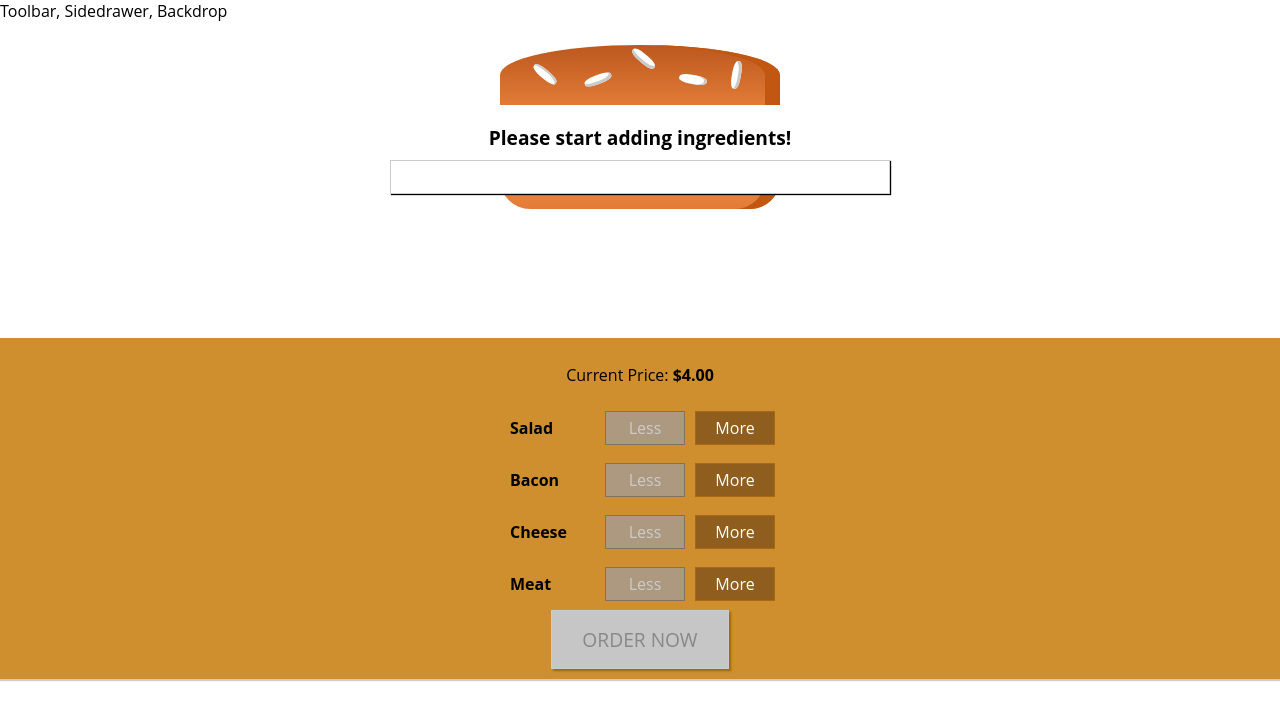
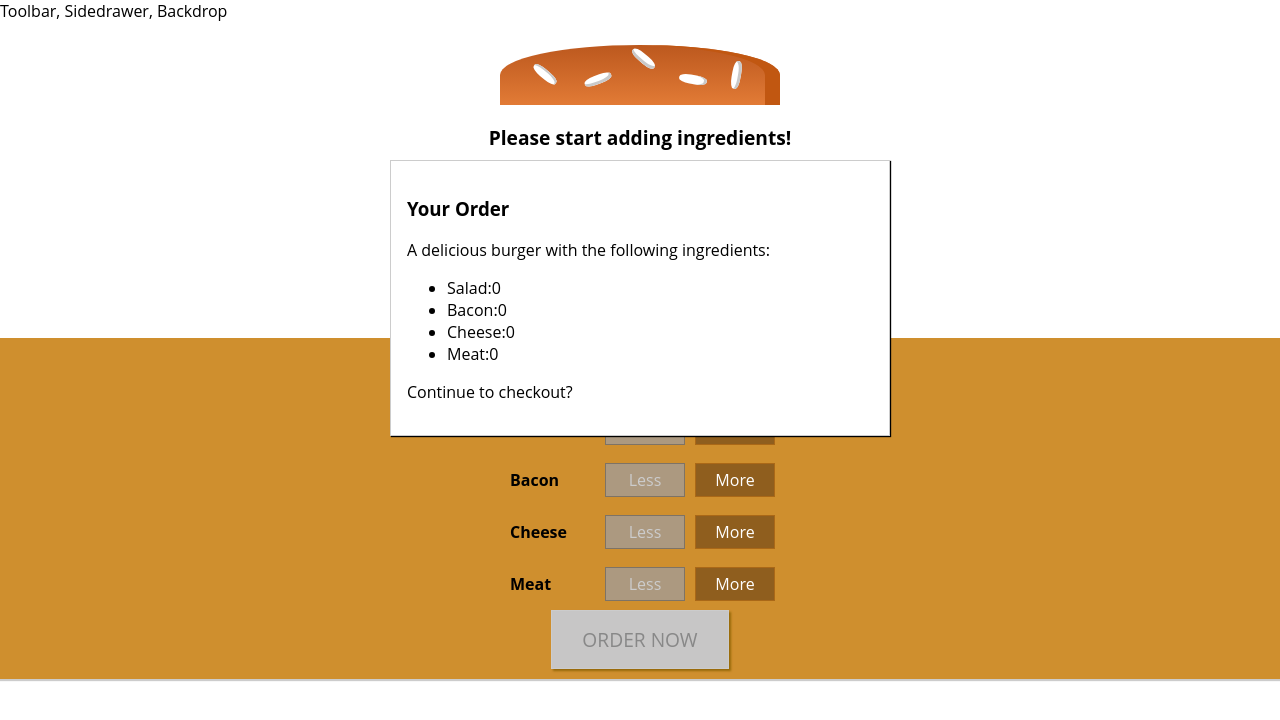
Before and after one commit to Saddam-tech/my-burger-builder-app, a React (Create React App) app: page / in a window 1280 px wide. Shown: the top 720 px of the page. Built offline with nearby package versions, Linux system fonts and the light colour scheme.

Commit message:
some changes to the modal

```diff
--- a/src/components/Burger/OrderSummary/OrderSummary.js
+++ b/src/components/Burger/OrderSummary/OrderSummary.js
@@ -1,20 +1,26 @@
-import React from 'react';
-import Aux from '../../../hoc/Aux'
+import React from "react";
+import Aux from "../../../hoc/Aux";
 
 const orderSummary = (props) => {
-
-    const ingredientSummary = props.ingrediets;
+  const ingredientSummary = Object.keys(props.ingredients).map((igKey) => {
+    return (
+      <li key={igKey}>
+        <span style={{ textTransform: "capitalize" }}>{igKey}</span>:
+        {props.ingredients[igKey]}
+      </li>
+    );
+  });
 
   return (
     <Aux>
       <h3>Your Order</h3>
       <p>A delicious burger with the following ingredients:</p>
       <ul>
-
+          {ingredientSummary}
       </ul>
+      <p> Continue to checkout? </p>
     </Aux>
   );
-
 };
 
 export default orderSummary;
--- a/src/containers/BurgerBuilder/BurgerBuilder.js
+++ b/src/containers/BurgerBuilder/BurgerBuilder.js
@@ -3,6 +3,7 @@ import Aux from "../../hoc/Aux";
 import Burger from "../../components/Burger/Burger";
 import BuildControls from "../../components/Burger/BuildControls/BuildControls";
 import Modal from '../../components/UI/Modal/Modal';
+import OrderSummary from '../../components/Burger/OrderSummary/OrderSummary';
 
 
 const INGREDIENT_PRICES = {
@@ -84,7 +85,10 @@ class BurgerBuilder extends Component {
     }
     return (
       <Aux>
-        <Modal />
+        <Modal>
+          <OrderSummary
+          ingredients={this.state.ingredients}/>
+        </Modal>
         <Burger ingredients={this.state.ingredients} />
         <BuildControls
           ingredientAdded={this.addIngredientHandler}
```
Lines whose indentation alone changed are shown as unchanged.
